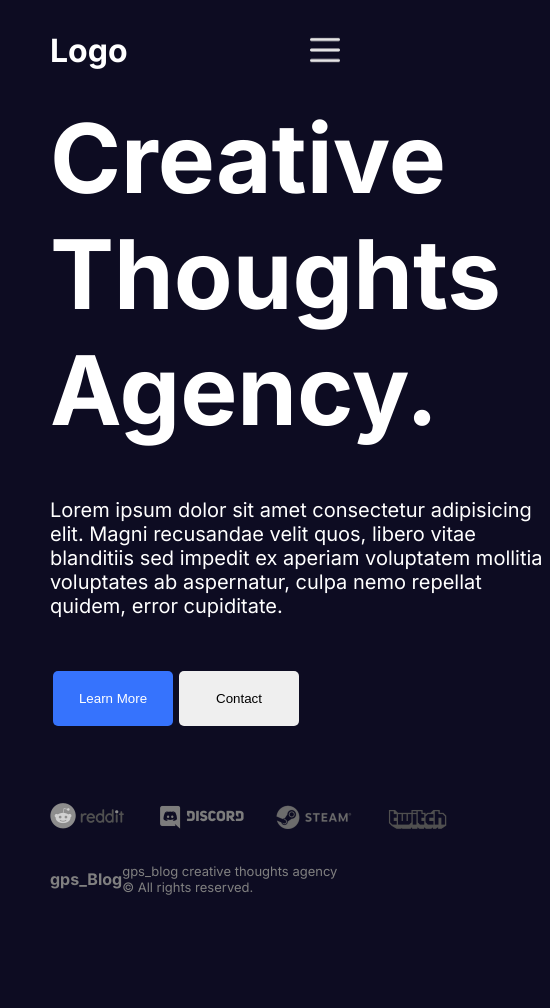
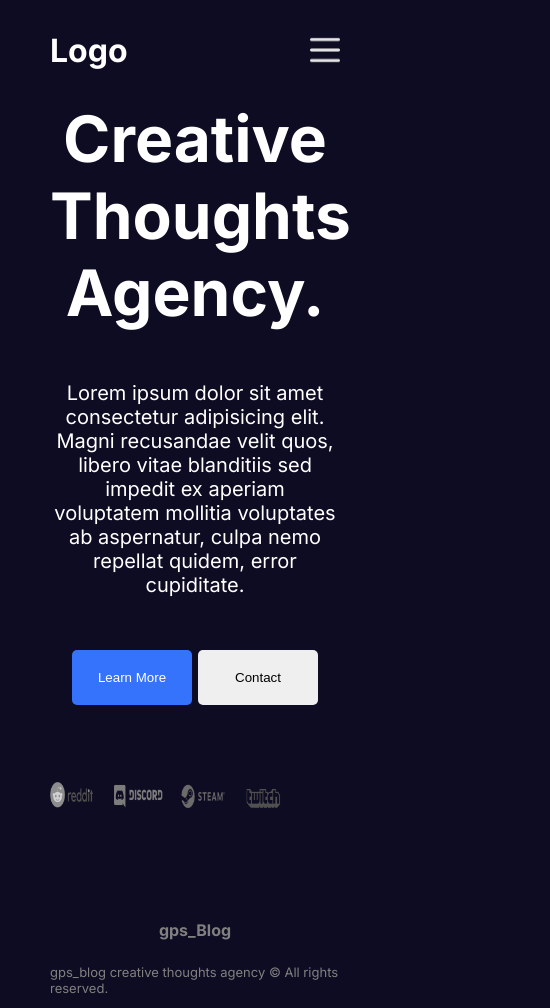
Before and after one commit to Gyanthakur/blog_app, a Next.js app: page / in a window 390 px wide. Shown: the whole page, 550 px wide, since content can reach past the window. Before the commit the page ends 929 px from the top, so only its background shows below. Built offline with nearby package versions, Linux system fonts and the light colour scheme; grey boxes are pictures that could not be loaded.

Commit message:
feat: added home css

```diff
--- a/src/app/about/about.module.css
+++ b/src/app/about/about.module.css
@@ -46,17 +46,10 @@
 @media (max-width: 768px){
     .container{
         flex-direction: column;
-        align-items: center;
-        justify-content: space-between;
-    }
-}
-@media(max-width: 450px)
-{
-    .container{
-        flex-direction: column;
+        text-align: center;
     }
     .boxes{
         flex-direction: column;
-        text-align: center;
+        gap: 50px;
     }
 }
--- a/src/app/contact/contact.module.css
+++ b/src/app/contact/contact.module.css
@@ -43,9 +43,12 @@
     cursor: pointer;
 }
 
-@media(max-width: 768px)
-{
+
+@media(max-width: 568px){
     .container{
         flex-direction: column;
+        align-items: center;
+        justify-content: space-around;
+
     }
 }
--- a/src/app/home.module.css
+++ b/src/app/home.module.css
@@ -48,3 +48,20 @@
     position: relative;
     filter: grayscale(1);
 }
+@media (max-width: 1024px){
+    .container{
+        flex-direction: column;
+        text-align: center;
+    }
+    .buttons{
+        justify-content: center;
+    }
+}
+@media (max-width: 768px){
+    .title{
+        font-size: 64px;
+    }
+    .brands{
+        width: 100%;
+    }
+}
--- a/src/components/footer/footer.module.css
+++ b/src/components/footer/footer.module.css
@@ -12,3 +12,12 @@
 .text{
     font-size: small;
 }
+
+@media(max-width: 768px){
+    .container{
+        flex-direction: column;
+        align-items: center;
+        justify-content: space-around;
+
+    }
+}
```
